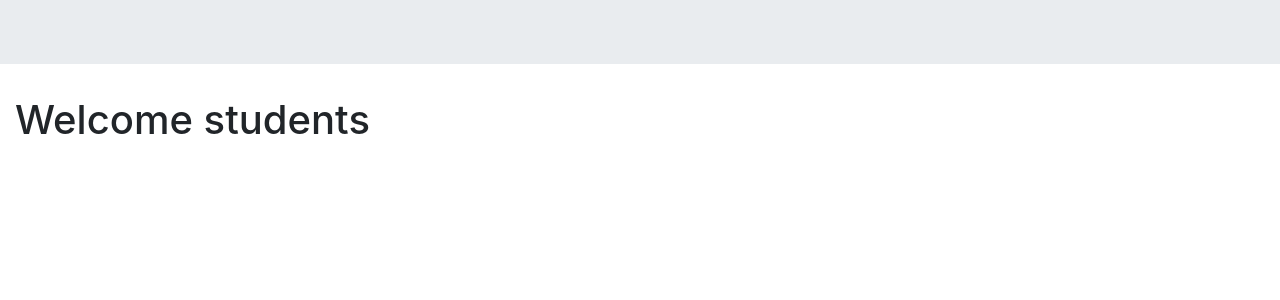
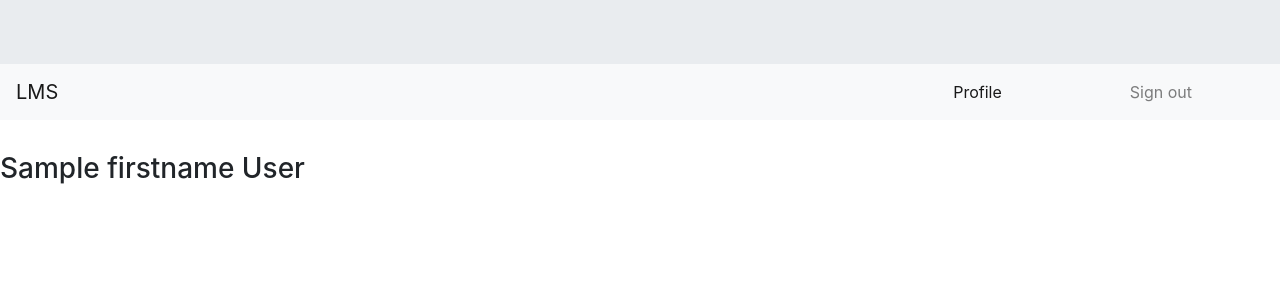
Before and after one commit to CDHayden/LearnerManagementSystem, a Flask app: page /student/ in a window 1280 px wide. Shown: the top 300 px of the page. Run offline with Flask 2, Linux system fonts and the light colour scheme; a database or web service that is not in the repository returns one stand-in record (values such as "Sample title"); some libraries are stand-ins or nearby versions.

Commit message:
Create place holder student index

```diff
--- a/lms/templates/student/index.html
+++ b/lms/templates/student/index.html
@@ -1,9 +1,33 @@
 {% extends 'base.html' %}
 
-{% block pagetitle%}
-Students - Home
+{% block pagetitle %}
+Learner Management System
+{% endblock %}
+
+{% block menu %}
+<!-- Nav bar code taken from Boostrap documentation. https://getbootstrap.com/docs/4.4/components/navbar/ -->
+<nav class="navbar navbar-expand-md navbar-light bg-light">
+    <a class="navbar-brand" href="#">LMS</a>
+    <button class="navbar-toggler" type="button" data-toggle="collapse" data-target="#homeMenuContent"
+        aria-controls="navbarNav" aria-expanded="false" aria-label="Toggle navigation">
+        <span class="navbar-toggler-icon"></span>
+    </button>
+    <div class="collapse navbar-collapse justify-content-end" id="homeMenuContent">
+        <ol class="navbar-nav">
+            <li class="nav-item active">
+                <a class="nav-link" href="#">Profile <span class="sr-only">(current)</span></a>
+            </li>
+
+            <li class="nav-item">
+                <a href="#" class="nav-link">Sign out</a>
+            </li>
+        </ol>
+    </div>
+</nav>
 {% endblock %}
 
 {% block content %}
-<h1> Welcome students </h1>
+<div class="row">
+    <h3> {{ user.firstname }} {{ user.lastname }}</h3>
+</div>
 {% endblock %}
```
